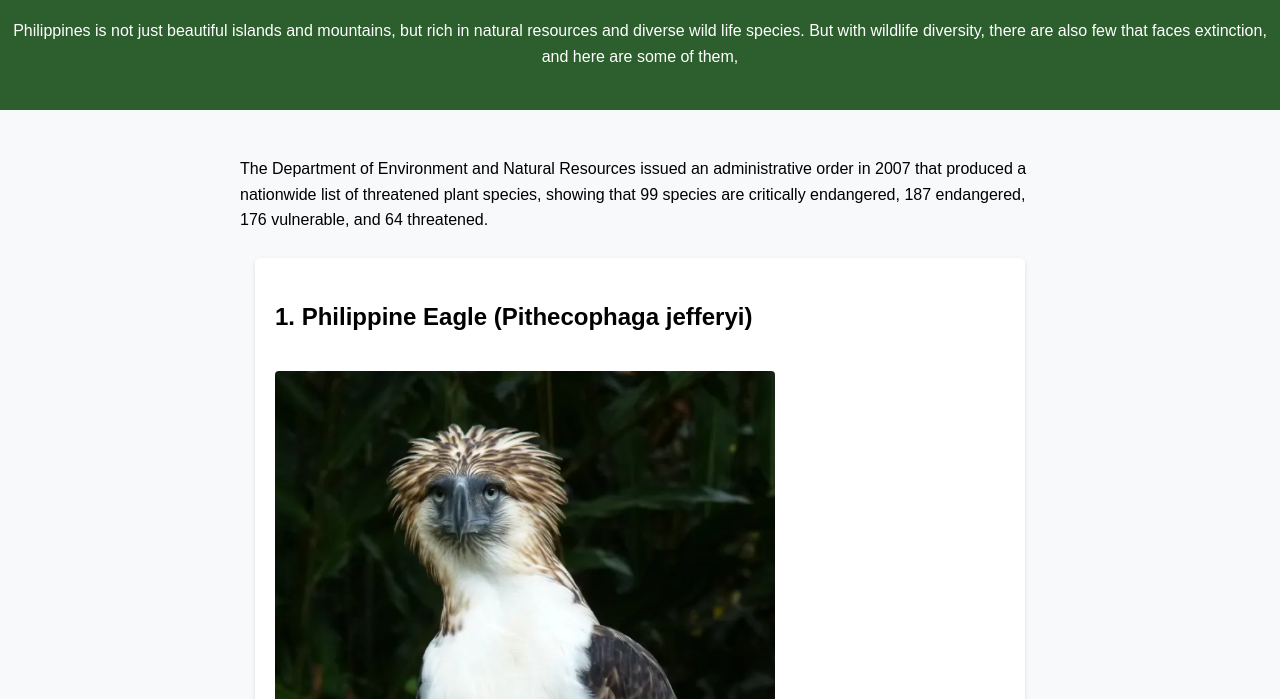
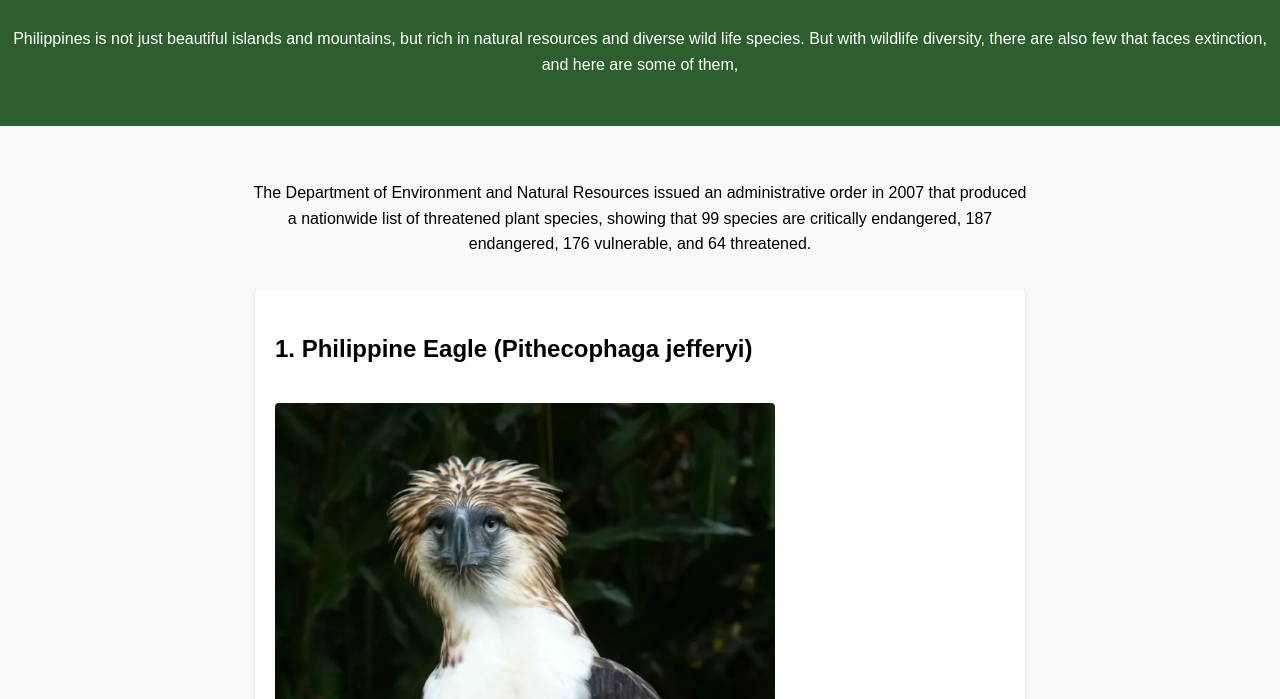
Before and after one commit to miggy06/EndangeredSpecies, a plain HTML site: page index.html in a window 1280 px wide. Shown: the part 101-800 px from the top of the page. Drawn offline with Linux system fonts and the light colour scheme.

Commit message:
refactor p-header

```diff
--- a/index.html
+++ b/index.html
@@ -73,7 +73,7 @@
             text-decoration: underline;
         }
 
-        p.header {
+        .p-header {
             padding: 8px;
             text-align: center;
         }
```
